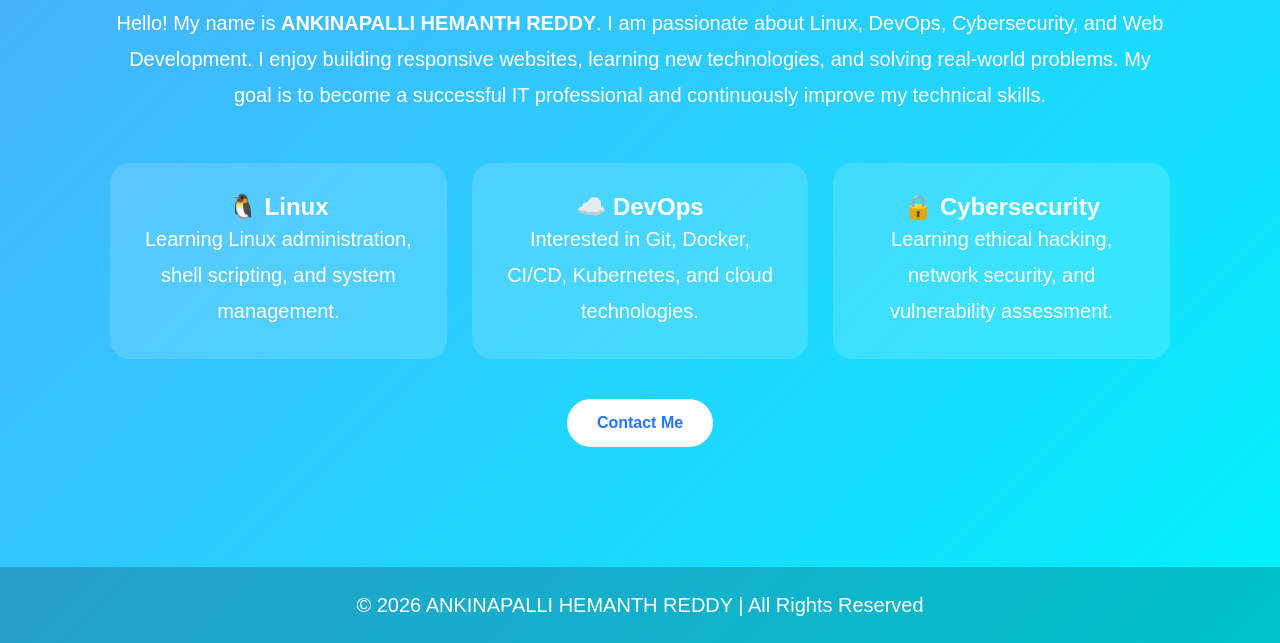
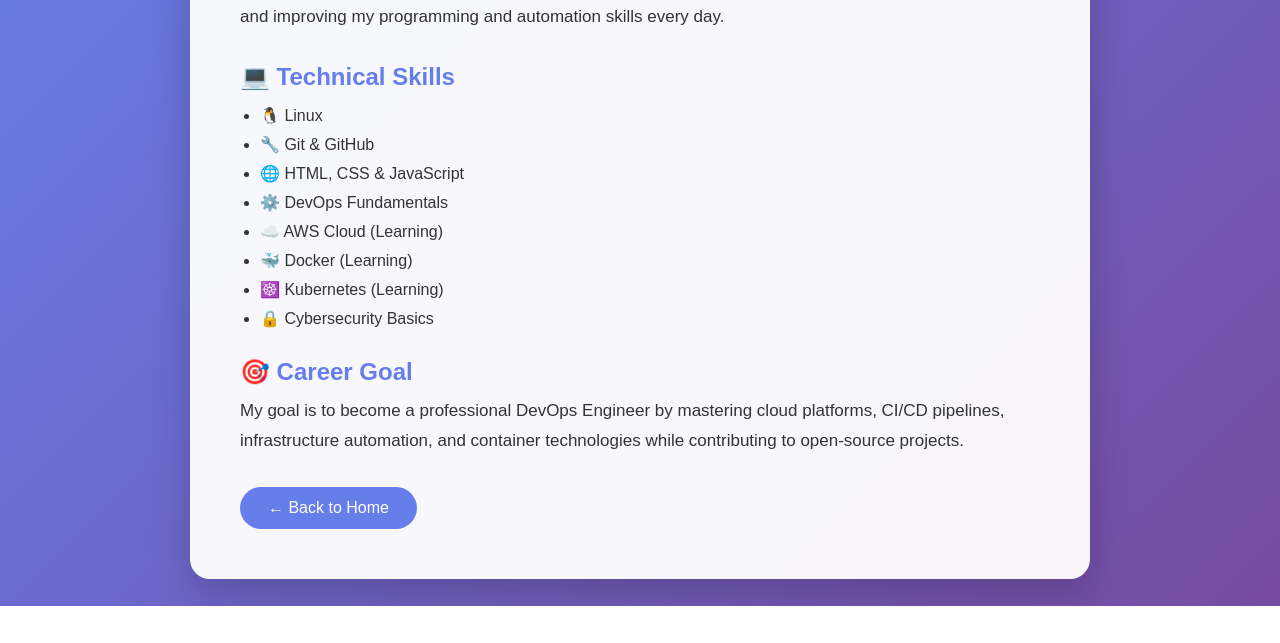
Before and after one commit to hemanthankinapalli-debug/Desktop, a plain HTML site: page about.html in a window 1280 px wide. Shown: the part 194-837 px from the top of the page. After the commit the page ends 800 px from the top, so only its background shows below. Drawn offline with Linux system fonts and the light colour scheme.

Commit message:
update HTML file

```diff
--- a/about.html
+++ b/about.html
@@ -14,137 +14,98 @@
         }
 
         body{
-    background:linear-gradient(135deg,#4facfe,#00f2fe);
-    color:white;
-}
-
-nav{
-    background:rgba(255,255,255,.15);
-    backdrop-filter:blur(10px);
-    padding:20px;
+            background:linear-gradient(135deg,#667eea,#764ba2);
             display:flex;
             justify-content:center;
-    gap:40px;
-}
-
-nav a{
-    color:white;
-    text-decoration:none;
-    font-size:18px;
-    font-weight:bold;
-}
-
-nav a:hover{
-    color:yellow;
+            align-items:center;
+            min-height:100vh;
+            color:#333;
         }
 
         .container{
             width:90%;
-    max-width:1100px;
-    margin:auto;
-    padding:60px 20px;
-    text-align:center;
+            max-width:900px;
+            background:rgba(255,255,255,0.95);
+            padding:50px;
+            border-radius:20px;
+            box-shadow:0 15px 40px rgba(0,0,0,.2);
         }
 
         h1{
-    font-size:50px;
+            text-align:center;
+            color:#4a4a4a;
             margin-bottom:20px;
         }
 
-p{
-    font-size:20px;
-    line-height:1.8;
+        h2{
+            color:#667eea;
+            margin-top:30px;
+            margin-bottom:10px;
         }
 
-.cards{
-    display:grid;
-    grid-template-columns:repeat(auto-fit,minmax(250px,1fr));
-    gap:25px;
-    margin-top:50px;
+        p{
+            line-height:1.8;
+            font-size:17px;
         }
 
-.card{
-    background:rgba(255,255,255,.15);
-    padding:30px;
-    border-radius:20px;
-    transition:.3s;
+        ul{
+            margin-top:15px;
+            padding-left:20px;
         }
 
-.card:hover{
-    transform:translateY(-10px);
-    background:rgba(255,255,255,.25);
+        li{
+            margin:10px 0;
         }
 
         .btn{
             display:inline-block;
-    margin-top:40px;
-    background:white;
-    color:#2575fc;
+            margin-top:30px;
+            padding:12px 28px;
+            background:#667eea;
+            color:white;
             text-decoration:none;
-    padding:15px 30px;
             border-radius:30px;
-    font-weight:bold;
+            transition:.3s;
         }
 
         .btn:hover{
-    background:yellow;
-}
-
-footer{
-    margin-top:60px;
-    text-align:center;
-    padding:20px;
-    background:rgba(0,0,0,.2);
+            background:#4c51bf;
         }
     </style>
-
 </head>
 
 <body>
 
-<nav>
-<a href="index.html">Home</a>
-<a href="about.html">About</a>
-<a href="contact.html">Contact</a>
-</nav>
-
 <div class="container">
 
-<h1>About Me</h1>
+<h1>👋 About Me</h1>
 
 <p>
-Hello! My name is <strong>ANKINAPALLI HEMANTH REDDY</strong>.
-I am passionate about Linux, DevOps, Cybersecurity, and Web Development.
-I enjoy building responsive websites, learning new technologies, and solving real-world problems.
-My goal is to become a successful IT professional and continuously improve my technical skills.
+Hello! I'm <strong>Hemanth A</strong>, an aspiring <strong>DevOps and Cloud Engineer</strong> with a passion for Linux, DevOps, Cybersecurity, and Web Development. I enjoy building real-world projects, learning modern technologies, and improving my programming and automation skills every day.
 </p>
 
-<div class="cards">
+<h2>💻 Technical Skills</h2>
 
-<div class="card">
-<h2>🐧 Linux</h2>
-<p>Learning Linux administration, shell scripting, and system management.</p>
-</div>
+<ul>
+    <li>🐧 Linux</li>
+    <li>🔧 Git & GitHub</li>
+    <li>🌐 HTML, CSS & JavaScript</li>
+    <li>⚙️ DevOps Fundamentals</li>
+    <li>☁️ AWS Cloud (Learning)</li>
+    <li>🐳 Docker (Learning)</li>
+    <li>☸️ Kubernetes (Learning)</li>
+    <li>🔒 Cybersecurity Basics</li>
+</ul>
 
-<div class="card">
-<h2>☁️ DevOps</h2>
-<p>Interested in Git, Docker, CI/CD, Kubernetes, and cloud technologies.</p>
-</div>
+<h2>🎯 Career Goal</h2>
 
-<div class="card">
-<h2>🔒 Cybersecurity</h2>
-<p>Learning ethical hacking, network security, and vulnerability assessment.</p>
-</div>
+<p>
+My goal is to become a professional DevOps Engineer by mastering cloud platforms, CI/CD pipelines, infrastructure automation, and container technologies while contributing to open-source projects.
+</p>
+
+<a href="index.html" class="btn">← Back to Home</a>
 
 </div>
 
-<a class="btn" href="contact.html">Contact Me</a>
-
-</div>
-
-<footer>
-<p>&copy; 2026 ANKINAPALLI HEMANTH REDDY | All Rights Reserved</p>
-</footer>
-
 </body>
 </html>
```
Also changed, not shown: 1 other file. Lines whose indentation alone changed are shown as unchanged.
